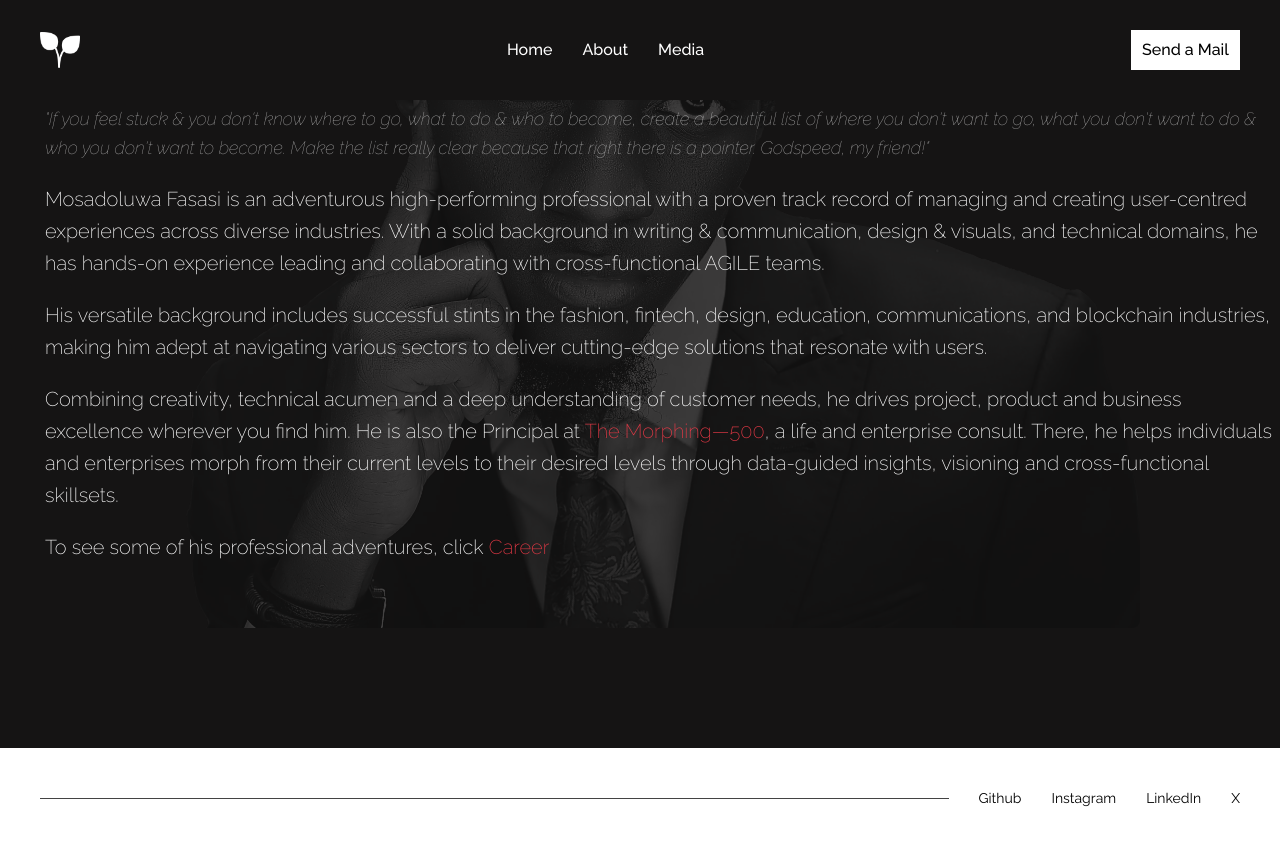
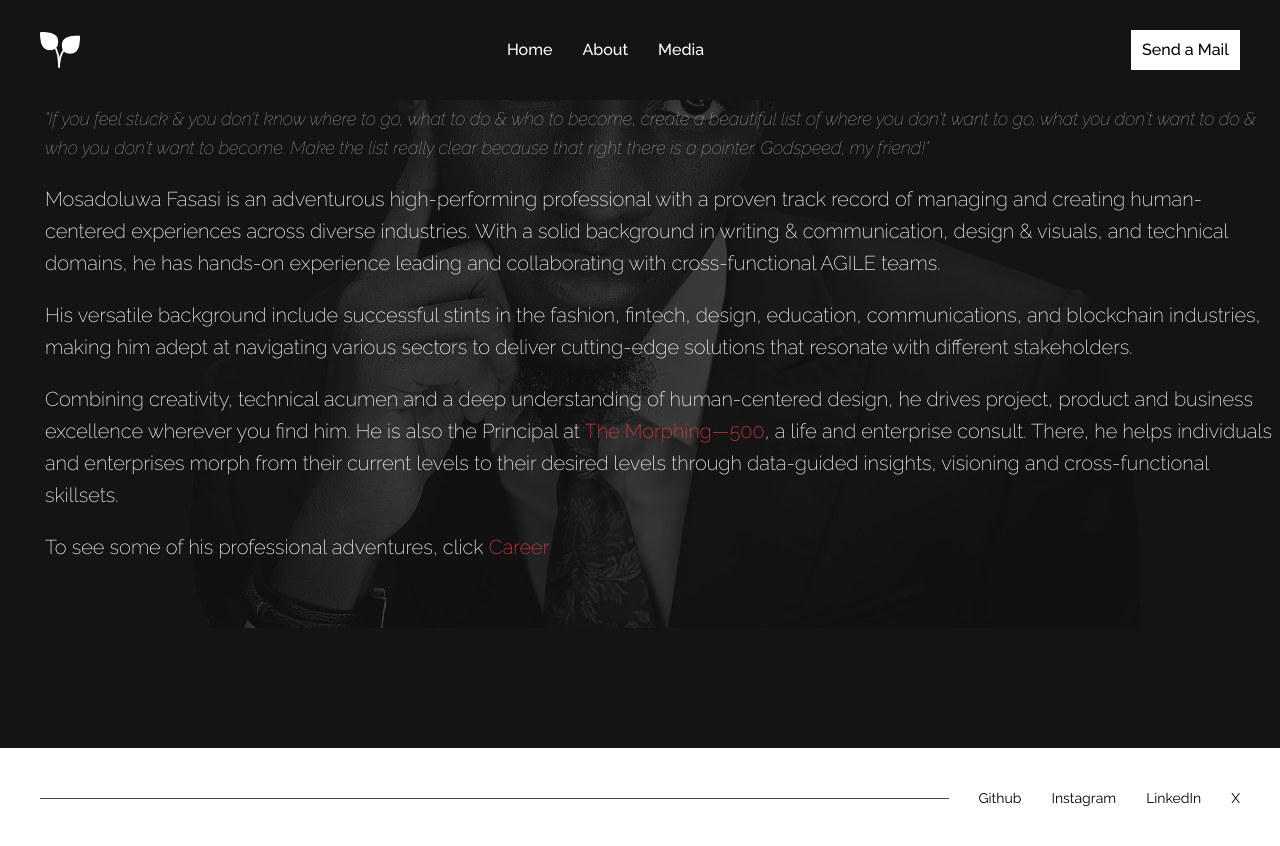
Before and after one commit to Mosamorphing/website, a React (Vite) app: page /bio in a window 1280 px wide. Built offline with nearby package versions, Linux system fonts and the light colour scheme.

Commit message:
fixed typo

```diff
--- a/src/pages/About/Bio.jsx
+++ b/src/pages/About/Bio.jsx
@@ -20,22 +20,22 @@ const Bio = () => {
               </h2>
               <p>
                 Mosadoluwa Fasasi is an adventurous high-performing professional with a proven track
-                record of managing and creating user-centred experiences across
+                record of managing and creating human-centered experiences across
                 diverse industries. With a solid background in writing &
                 communication, design & visuals, and technical domains, he has
                 hands-on experience leading and collaborating with
                 cross-functional AGILE teams.
               </p>
               <p>
-                His versatile background includes successful stints in the
+                His versatile background include successful stints in the
                 fashion, fintech, design, education, communications, and
                 blockchain industries, making him adept at navigating various
                 sectors to deliver cutting-edge solutions that resonate with
-                users.
+                different stakeholders.
               </p>
               <p>
                 Combining creativity, technical acumen and a deep understanding
-                of customer needs, he drives project, product and business
+                of human-centered design, he drives project, product and business
                 excellence wherever you find him.{" "}
                 He is also the Principal at {""}
                 <a
```
